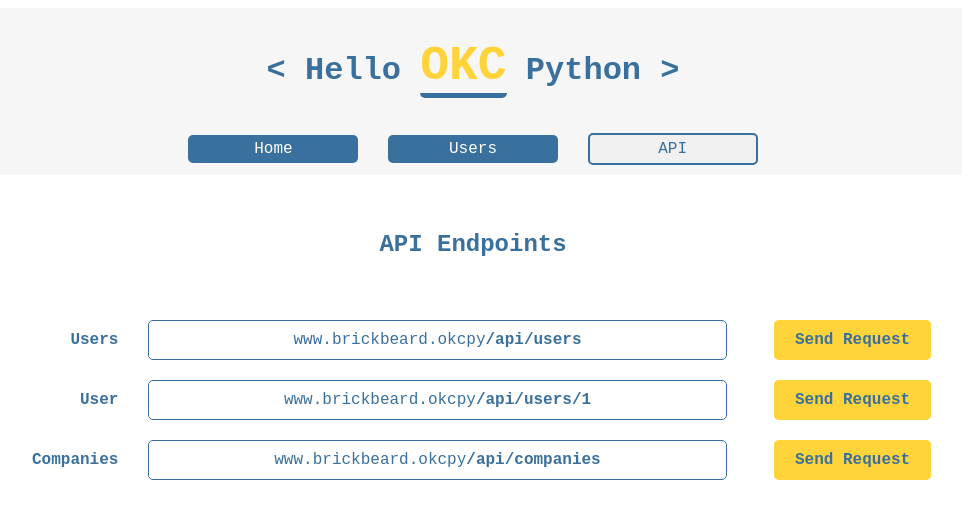
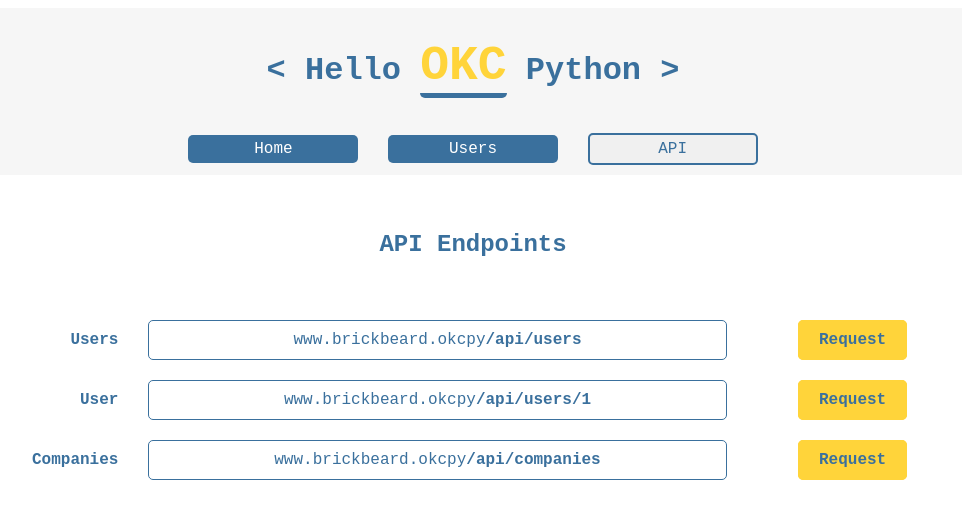
Before and after one commit to BrickBeard/flask_demo, a Flask app: page /api in a window 1280 px wide. Shown: the top 519 px of the page, without its empty margins (167-1129 px from the left). Run offline with Flask 2, Linux system fonts and the light colour scheme; tables that the repository leaves empty hold one stand-in row (values such as "Sample post").

Commit message:
fixed some errors in styling

```diff
--- a/project/api/templates/api.html
+++ b/project/api/templates/api.html
@@ -20,17 +20,17 @@
             <tr>
                 <td>Users</td>
                 <td>www.brickbeard.okcpy<strong>{{ url_for('api.all_users') }}</strong></td>
-                <td><a id="users_" href="#" >Send Request</a></td>
+                <td><a id="users_" href="#" >Request</a></td>
             </tr>
             <tr>
                 <td>User</td>
                 <td>www.brickbeard.okcpy<strong>{{ url_for('api.get_user', id=data.users[0].id) }}</strong></td>
-                <td><a id="user_" id_="{{ data.users[0].id }}" href="#">Send Request</a></td>
+                <td><a id="user_" id_="{{ data.users[0].id }}" href="#">Request</a></td>
             </tr>
             <tr>
                 <td>Companies</td>
                 <td>www.brickbeard.okcpy<strong>{{ url_for('api.get_companies') }}</strong></td>
-                <td><a id="companies_" href="#">Send Request</a></td>
+                <td><a id="companies_" href="#">Request</a></td>
             </tr>
         </tbody>
     </table>
--- a/project/portal/templates/companies.html
+++ b/project/portal/templates/companies.html
@@ -10,7 +10,7 @@
     <br>
     <div class="content_center">
         <br>
-        <table class="user_table">
+        <table class="user_table c_table">
             <h2 class="text_center">Companies</h2>
             <thead>
                 <tr>
--- a/project/static/css/style.css
+++ b/project/static/css/style.css
@@ -21,12 +21,11 @@ body { background-color: #FFFFFF; font-family: 'Courier New', Courier, monospace
 .user_table tbody tr td.del_icon { border: none; width: 10px; }
 .user_table tbody tr td.del_icon a { display: block; }
 .user_table tr:nth-last-child(n+2):hover > td:nth-last-child(n+2) { background-color: #f9f9f9; font-weight: bold; }
-.user_table tr:hover > td:nth-child(2) { text-indent: 10px; }
+/* .user_table tr:hover > td:nth-child(2) { text-indent: 10px; } */
 .user_table tr:last-child td:last-child a { background-color: #3A709D; color: #F0F0F0; border: 2px solid #3A709D; border-radius: 5px; padding: 5px 0; }
 .user_table tr:last-child td:last-child:hover > a { color: #3A709D; background-color: #FFFFFF; }
 .user_table tr:last-child td:nth-child(3) a { border: 2px solid #3A709D; border-radius: 5px; padding: 5px 0; }
 .user_table tr:last-child td:nth-child(3):hover > a { background-color: #f9f9f9; font-weight: bold; }
-
 /* --- Table corners --- */
 .user_table tr:first-child th:first-child { border-top-left-radius: 10px; }
 .user_table tr:first-child th:last-child { border-top-right-radius: 10px; }
@@ -62,7 +61,7 @@ body { background-color: #FFFFFF; font-family: 'Courier New', Courier, monospace
 .modal-content .close { color: #3A709D; float: right; font-size: 28px; font-weight: bold; }
 .modal-content .close:hover, .modal-content .close:focus { color: #3a3a3a; text-decoration: none; cursor: pointer; }
 /* Delete Modal */
-#delete_modal .modal-content { margin: 30% auto; }
+#delete_modal .modal-content { margin: 20% auto; }
 .confirm_delete { text-align: center; }
 .confirm_delete a { border: 2px solid #3A709D; border-radius: 5px; text-decoration: none; color: #3A709D; font-weight: bold; padding: 10px 15px; }
 .confirm_delete #del_btn { background-color: #d35557; border: 2px solid #d35557; color: #F0F0F0; }
```
